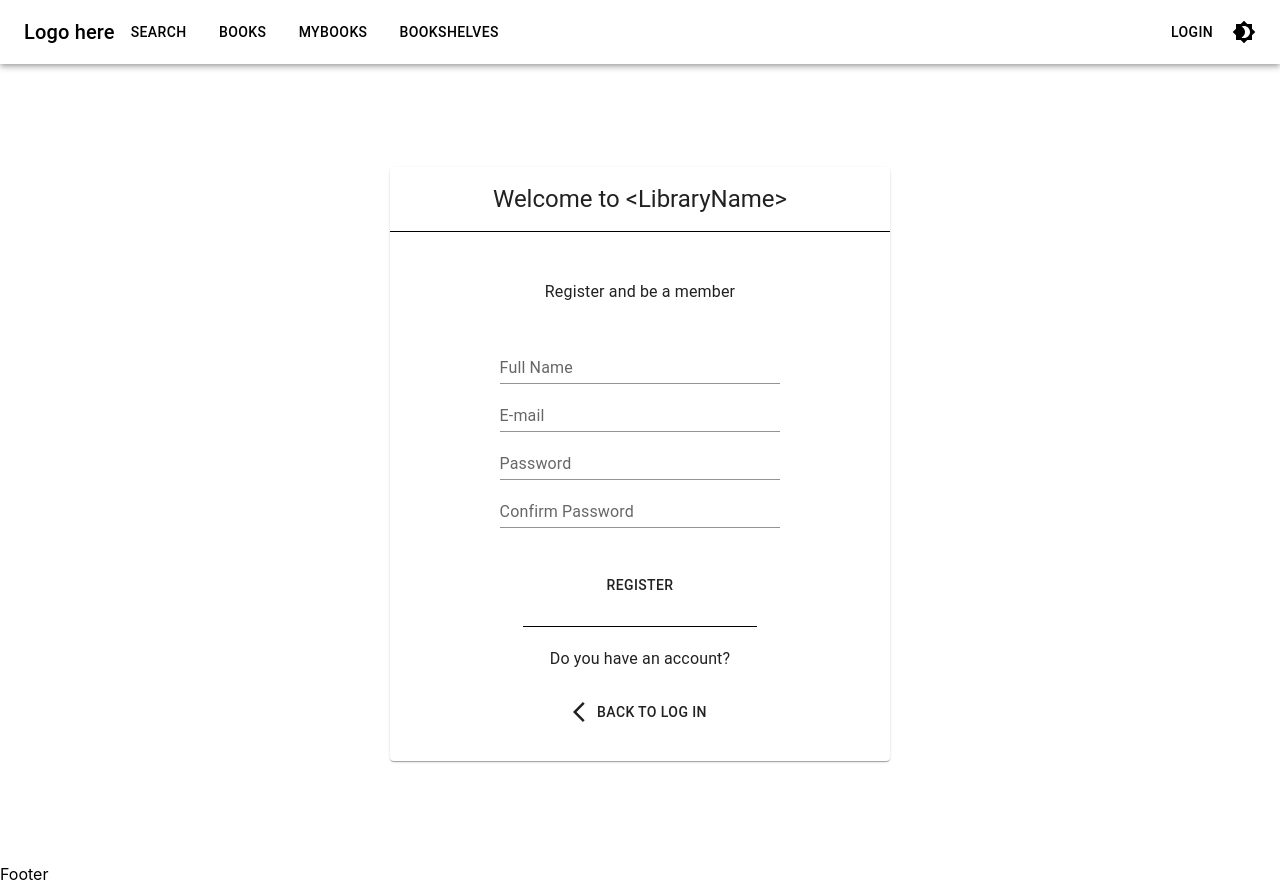
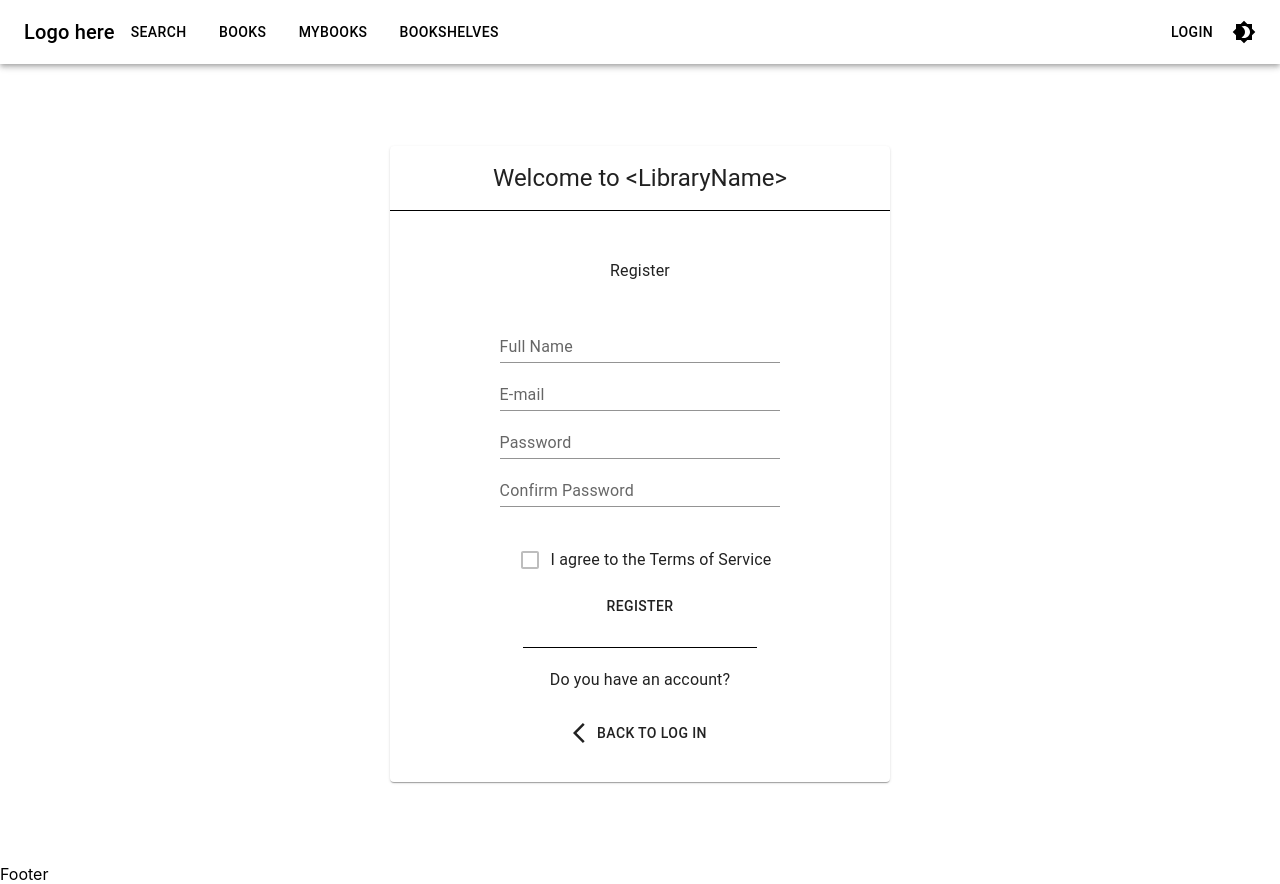
Before and after one commit to jacobsebastian1729/libris, a React (Create React App) app in the folder client/: page /register in a window 1280 px wide. Built offline with nearby package versions, Linux system fonts and the light colour scheme.

Commit message:
small fix for form

```diff
--- a/client/package.json
+++ b/client/package.json
@@ -8,6 +8,7 @@
     "@material-ui/core": "^4.12.4",
     "@mui/icons-material": "^5.11.11",
     "@mui/material": "^5.11.12",
+    "@react-oauth/google": "^0.8.0",
     "@reduxjs/toolkit": "^1.9.3",
     "@testing-library/jest-dom": "^5.14.1",
     "@testing-library/react": "^13.0.0",
--- a/client/src/components/User/LogIn.tsx
+++ b/client/src/components/User/LogIn.tsx
@@ -1,5 +1,7 @@
 import React from 'react';
 import { Link } from 'react-router-dom';
+import { GoogleLogin } from '@react-oauth/google';
+import axios from 'axios';
 // MUI
 import Card from '@mui/material/Card';
 import CardContent from '@mui/material/CardContent';
@@ -55,6 +57,7 @@ export default function LogIn() {
           >
             LOG IN
           </Button>
+
           <div
             style={{
               marginTop: '1rem',
--- a/client/src/components/User/Register.tsx
+++ b/client/src/components/User/Register.tsx
@@ -7,7 +7,9 @@ import CardHeader from '@mui/material/CardHeader';
 import TextField from '@mui/material/TextField';
 import { Button, Typography } from '@material-ui/core';
 import ArrowBackIosIcon from '@mui/icons-material/ArrowBackIos';
-// module
+import Checkbox from '@mui/material/Checkbox';
+
+const label = { inputProps: { 'aria-label': 'Checkbox demo' } };
 
 export default function Register() {
   return (
@@ -28,7 +30,7 @@ export default function Register() {
         >
 
 
-          <Typography>Register and be a member</Typography>
+          <Typography>Register</Typography>
 
           <div className='login-form'>
             <TextField
@@ -59,6 +61,11 @@ export default function Register() {
               type='password'
               variant='standard'
             />
+
+          </div>
+          <div style={{display: 'flex', alignItems: 'center'}}>
+          <Checkbox {...label} disabled />
+            <Typography>I agree to the Terms of Service</Typography>
           </div>
           <Button
             style={{
```
Also changed, not shown: 1 other file (tests, documents, lock files or other folders).
